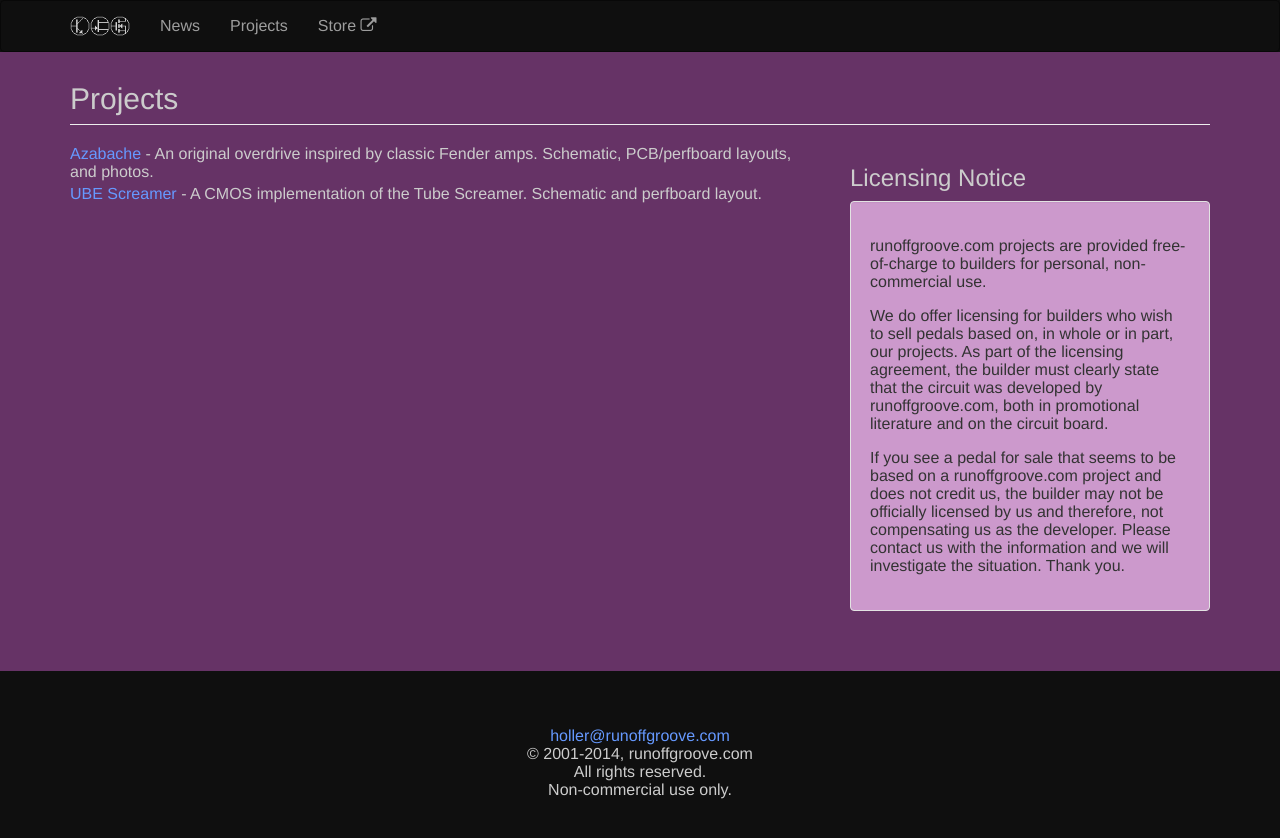
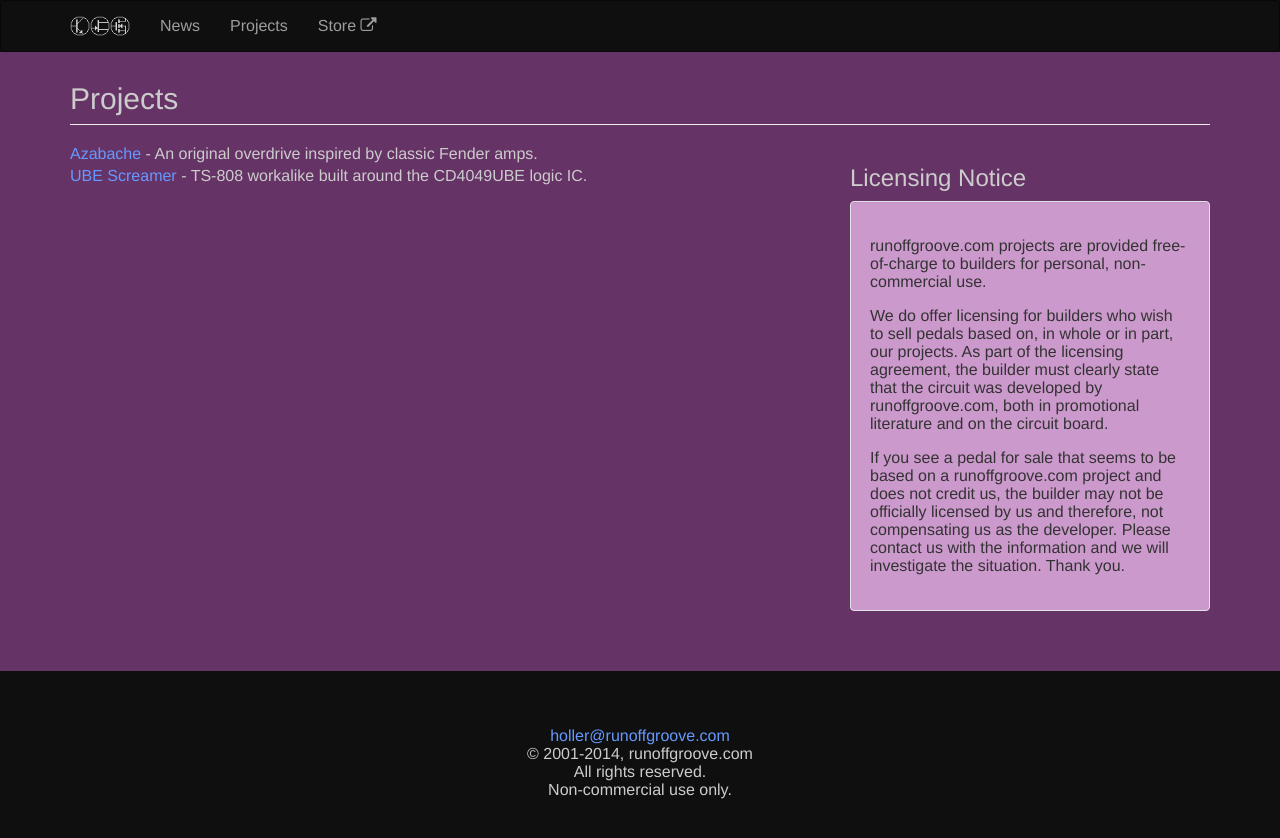
Before and after one commit to ethanhann/runoffgroove.com, a Jekyll site: the page built from projects/index.html, in a window 1280 px wide. Shown: the top 838 px of the page. Built offline with Jekyll 4.4.1, drawn with Linux system fonts in a browser that asks for light colours; nearby versions of some CDN libraries; Markdown is read by kramdown in place of the engine named in the settings.

Commit message:
Refine how projects are listed

```diff
--- a/_config.yml
+++ b/_config.yml
@@ -2,4 +2,4 @@ name: runoffgroove.com
 markdown: redcarpet
 pygments: true
 baseurl: /runoffgroove.com/
-permalink: :categories/:year/:month/:day/:title/
+permalink: pretty
--- a/_layouts/default.html
+++ b/_layouts/default.html
@@ -1,7 +1,7 @@
 <!DOCTYPE html>
 <html>
 <head>
-    <base href="{{ site.baseurl }}" />
+    <base href="{{ site.baseurl }}/" />
     <meta charset="utf-8">
     <meta http-equiv="X-UA-Compatible" content="IE=edge,chrome=1">
     <title>{{ page.title }}</title>
--- a/_layouts/front.html
+++ b/_layouts/front.html
@@ -1,7 +1,7 @@
 <!DOCTYPE html>
 <html>
 <head>
-    <base href="{{ site.baseurl }}" />
+    <base href="{{ site.baseurl }}/" />
     <meta charset="utf-8">
     <meta http-equiv="X-UA-Compatible" content="IE=edge,chrome=1">
     <title>{{ page.title }}</title>
--- a/news/index.html
+++ b/news/index.html
@@ -9,6 +9,6 @@ title: runoffgroove.com
 
 <ul class="padded-list list-unstyled">
     {% for post in site.posts %}
-    <li><span>{{ post.date | date_to_string }}</span> &raquo; <a href="{{ post.url }}">{{ post.excerpt }}</a></li>
+    <li><span>{{ post.date | date_to_string }}</span> &raquo; <a href="{{ site.baseurl }}{{ post.url }}">{{ post.excerpt }}</a></li>
     {% endfor %}
 </ul>
--- a/projects/index.html
+++ b/projects/index.html
@@ -10,13 +10,9 @@ title: runoffgroove.com
 <div class="row">
     <div class="col-md-8">
         <ul class="padded-list list-unstyled">
-            <li><a href="{% post_url 2012-08-07-azabache %}">Azabache</a> - An original overdrive inspired by classic
-                Fender
-                amps. Schematic, PCB/perfboard layouts, and photos.
-            </li>
-            <li><a href="{% post_url 2011-12-02-ubescreamer %}">UBE Screamer</a> - A CMOS implementation of the Tube
-                Screamer. Schematic and perfboard layout.
-            </li>
+            {% for post in site.categories.projects %}
+            <li><a href="{{ site.baseurl }}{{ post.url }}">{{ post.title }}</a> - {{ post.description }}</li>
+            {% endfor %}
         </ul>
     </div>
     <div class="col-md-4">
```
